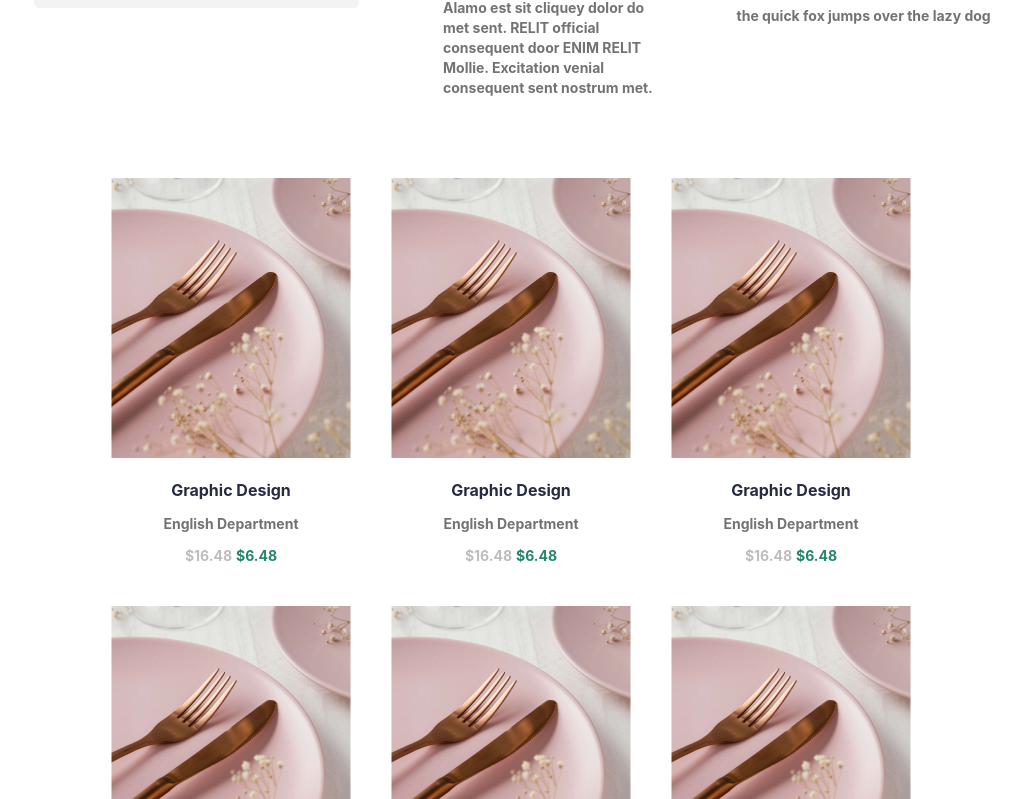
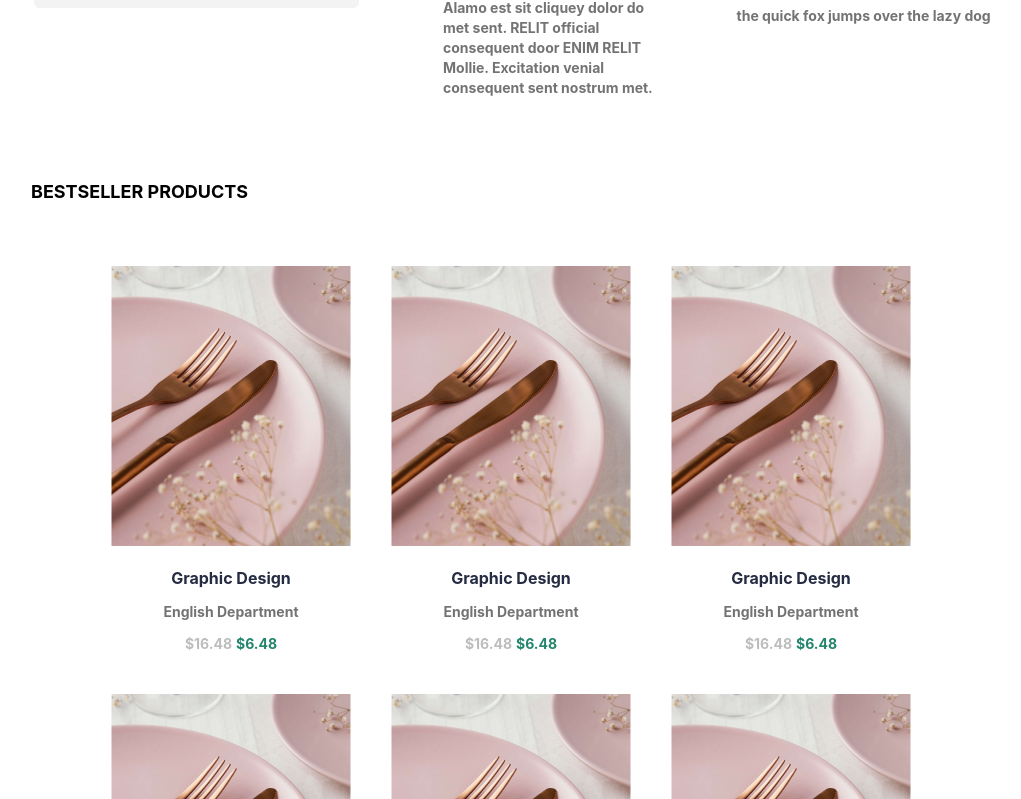
Before and after one commit to deryaAkan/e-commerce, a React (Create React App) app: page /productpage in a window 1280 px wide. Shown: the part 1301-2100 px from the top of the page, without its empty margins (129-1150 px from the left). Built offline with nearby package versions, Linux system fonts and the light colour scheme.

Commit message:
prdocut page best seller products

```diff
--- a/src/Components/Slider3.js
+++ b/src/Components/Slider3.js
@@ -77,7 +77,7 @@ export default function Slider({
             <img
               src={slide.img}
               alt={`Slide ${index}`}
-              className="w-full object-cover sm:object-cover sm:w-fit  "
+              className="w-full object-cover sm:object-cover"
             />
           </div>
         ))}
--- a/src/Pages/ProductPage.js
+++ b/src/Pages/ProductPage.js
@@ -181,12 +181,17 @@ export default function ProductPage() {
             </div>
           </div>
         </div>
-        <div className="flex w-3/4 justify-center flex-wrap py-10 gap-10">
-          {products.map((product) => (
-            <Link to="/productpage" key={product.id}>
-              <ProductCard product={product} />
-            </Link>
-          ))}
+        <div className="flex flex-col w-3/4 justify-center flex-wrap py-10 gap-10 sm:w-full">
+          <div className="flex w-full justify-start items-start font-bold text-lg text-black">
+            <p>BESTSELLER PRODUCTS</p>
+          </div>
+          <div className="flex w-full justify-center flex-wrap py-5 gap-10 sm:w-full">
+            {products.map((product) => (
+              <Link to="/productpage" key={product.id}>
+                <ProductCard product={product} />
+              </Link>
+            ))}
+          </div>
         </div>
         <Companies />
       </div>
```
